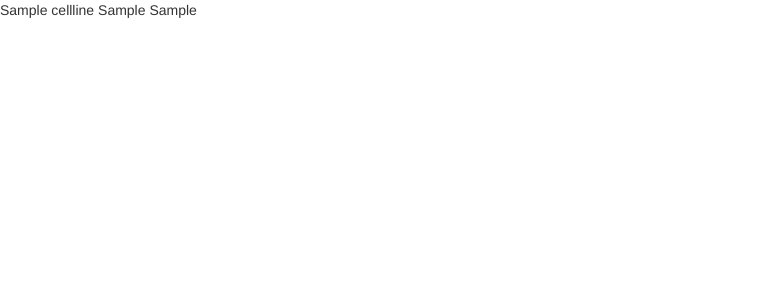
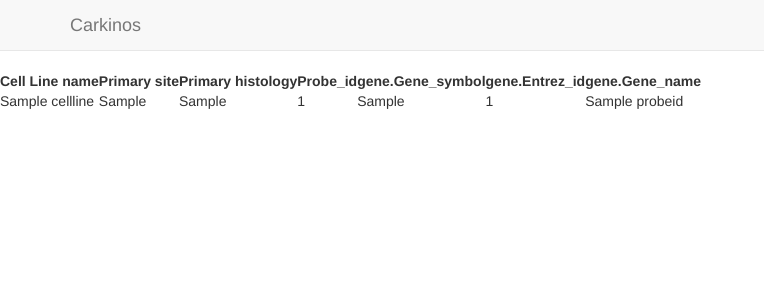
Before and after one commit to LeeYiFang/Carkinos, a Django app: template Carkinos/probes/templates/data.html in a window 1280 px wide. Shown: the top 300 px of the page, without its empty margins (0-764 px from the left). Run offline with Django 3.2, Linux system fonts and the light colour scheme; the template is opened without the code that fills it: values that come from a table or form of the project are taken from there, others are empty; tables that the repository leaves empty hold one stand-in row (values such as "Sample post"); some libraries are stand-ins or nearby versions.

Commit message:
try search function
can search something simple
but the template is ugly

```diff
--- a/Carkinos/probes/templates/data.html
+++ b/Carkinos/probes/templates/data.html
@@ -9,16 +9,34 @@
 </head>
 
 <body>
+<nav class="navbar navbar-default navbar-static-top" role="navigation">
+  <div class="container">
+    <div class="navbar-header">
+      <a class="navbar-brand" href="{% url 'home' %}">Carkinos</a>
+    </div>
+  </div>
+</nav>
+<table>
+    <tr>
+        <th>Cell Line name</th>
+        <th>Primary site</th>
+        <th>Primary histology</th>
+        <th>Probe_id</th>
+        <th>gene.Gene_symbol</th>
+        <th>gene.Entrez_id</th>
+        <th>gene.Gene_name</th>
 
-
+    </tr>
     <tr>
         <td>{{cell.name}}</td>
         <td>{{cell.primary_site}}</td>
         <td>{{cell.primary_hist}}</td>
-
+        <td>{{gene.Probe_id}}</td>
+        <td>{{gene.Gene_symbol}}</td>
+        <td>{{gene.Entrez_id}}</td>
+        <td>{{gene.Gene_name}}</td>
     </tr>
-
-
+ </table>
 
 
 </body>
--- a/Carkinos/probes/views.py
+++ b/Carkinos/probes/views.py
@@ -13,6 +13,8 @@ def home(request):
 def data(request):
     if 'cellline' in request.GET and request.GET['cellline']!='':
         cell = CellLine.objects.get(name=request.GET['cellline'])
+    if  'keyword' in request.GET and request.GET['keyword']!='':
+        gene = ProbeID.objects.get(Gene_symbol=request.GET['keyword'])
         return render_to_response('data.html',locals())
     else:
         return HttpResponse("<p>datas</p>")
```
